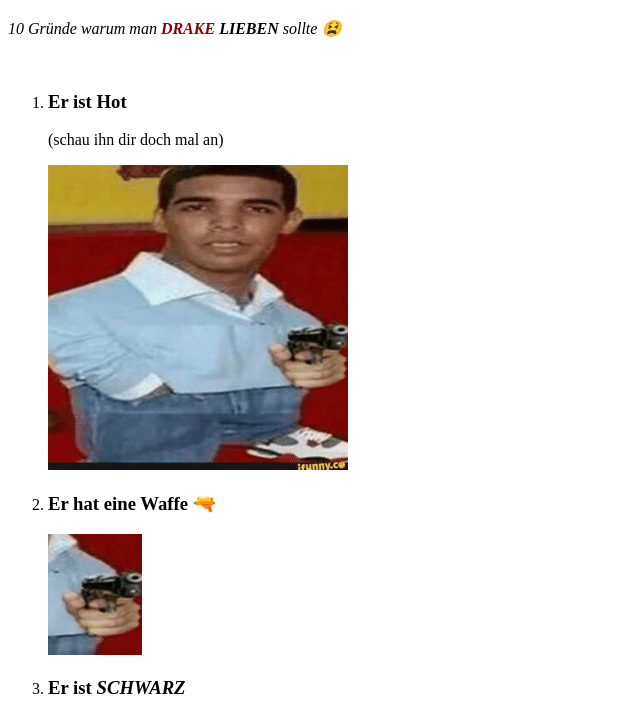
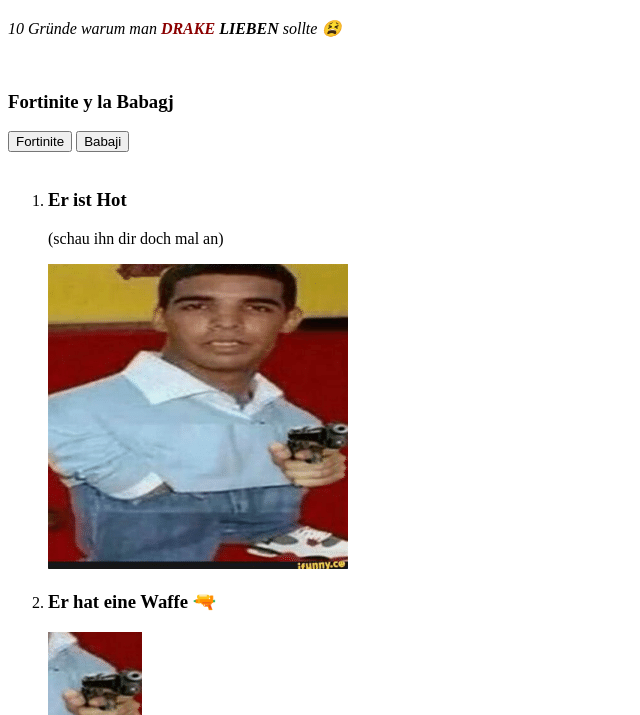
Before and after one commit to Fritzist/DrakeHotWebsite, a website: page index.html in a window 1280 px wide. Shown: the part 62-777 px from the top of the page, without its empty margins (0-640 px from the left). Drawn offline with Linux system fonts and the light colour scheme; grey boxes are pictures that could not be loaded.

Commit message:
added: Fortnite y la babaji

```diff
--- a/index.html
+++ b/index.html
@@ -22,6 +22,11 @@
 
   <h1>Er ist so hot 😫</h1>
   <p><em>10 Gründe warum man <strong style="color: darkred;">DRAKE</strong> <strong>LIEBEN</strong> sollte 😫</em></p>
+  <br>
+  <h3>Fortinite y la Babagj</h3>
+  <button onclick="window.location = 'https://youtu.be/dQw4w9WgXcQ';">Fortinite</button>
+  <button onclick="window.location = 'https://youtu.be/dQw4w9WgXcQ';">Babaji</button>
+  <br>
   <br>
   <ol>
     <li>
```
